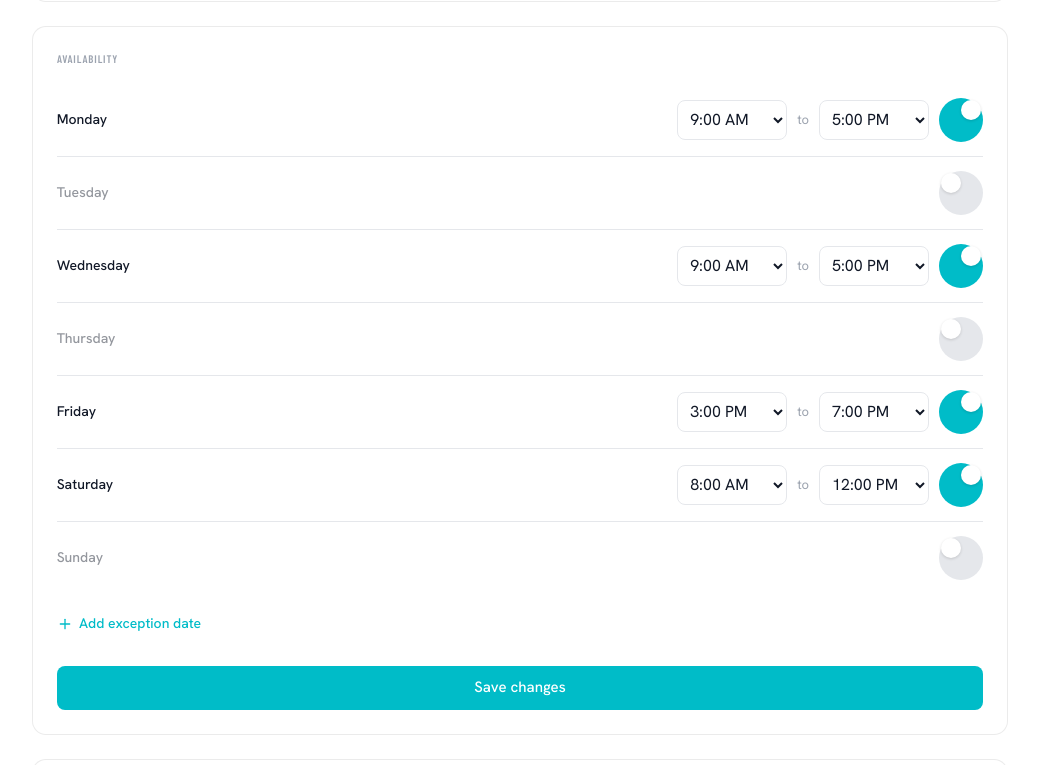
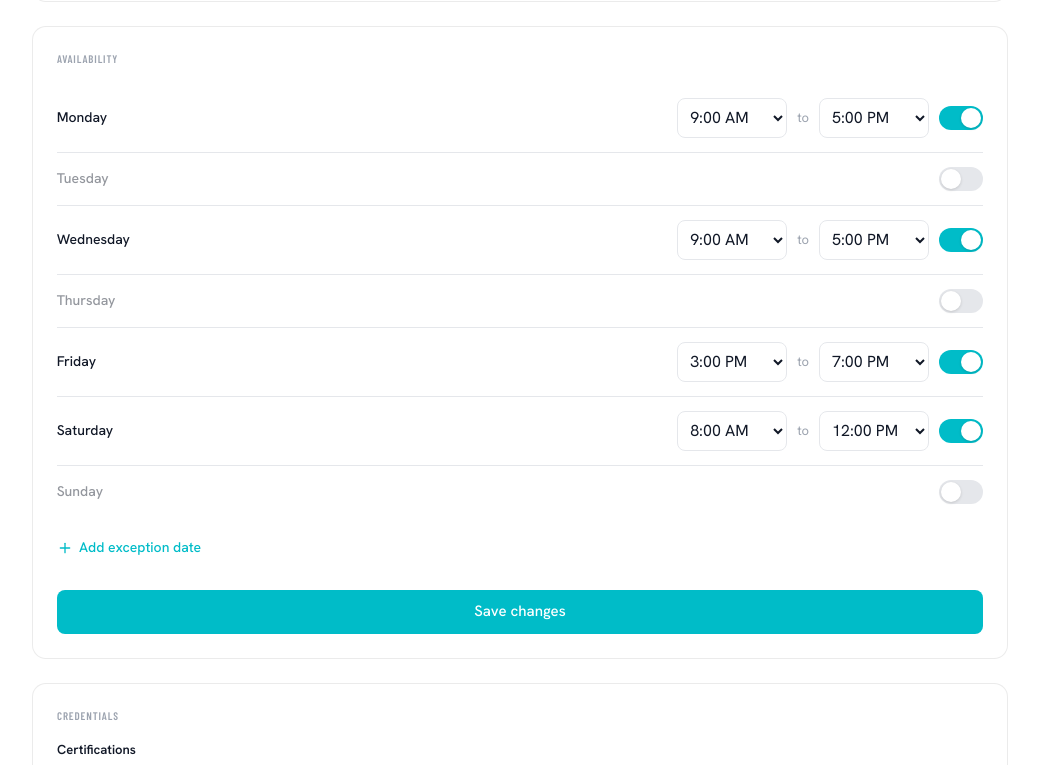
Before and after one commit to winstonkjames6-ops/farm-app, a Next.js app: page /dashboard/trainer/profile in a window 1280 px wide. Shown: the part 3355-4120 px from the top of the page, without its empty margins (240-1279 px from the left). Built offline with nearby package versions, Linux system fonts and the light colour scheme; a web font is replaced by a local one.

Commit message:
fix toggle switch rendering

```diff
--- a/app/dashboard/trainer/profile/page.tsx
+++ b/app/dashboard/trainer/profile/page.tsx
@@ -864,7 +864,34 @@ function AvailabilitySection() {
                     </select>
                   </>
                 )}
-                <ToggleSwitch on={d.enabled} onChange={() => toggleDay(day)} />
+                <div
+                  onClick={() => toggleDay(day)}
+                  style={{
+                    width: '44px',
+                    height: '24px',
+                    borderRadius: '999px',
+                    background: d.enabled ? '#00BCC8' : '#E5E7EB',
+                    position: 'relative',
+                    cursor: 'pointer',
+                    flexShrink: 0,
+                    transition: 'background 0.2s ease',
+                    display: 'inline-block',
+                  }}
+                >
+                  <div
+                    style={{
+                      width: '20px',
+                      height: '20px',
+                      borderRadius: '50%',
+                      background: '#FFFFFF',
+                      position: 'absolute',
+                      top: '2px',
+                      left: d.enabled ? '22px' : '2px',
+                      transition: 'left 0.2s ease',
+                      boxShadow: '0 1px 3px rgba(0,0,0,0.15)',
+                    }}
+                  />
+                </div>
               </div>
             </div>
           )
@@ -1119,10 +1146,64 @@ function NotificationsSection() {
             <div style={{ fontSize: '12px', color: T.ink2, fontFamily: "'Hanken Grotesk', sans-serif" }}>{row.description}</div>
           </div>
           <div style={{ width: '52px', flexShrink: 0, display: 'flex', justifyContent: 'center' }}>
-            <ToggleSwitch on={notifState[row.key].email} onChange={() => toggle(row.key, 'email')} />
+            <div
+              onClick={() => toggle(row.key, 'email')}
+              style={{
+                width: '44px',
+                height: '24px',
+                borderRadius: '999px',
+                background: notifState[row.key].email ? '#00BCC8' : '#E5E7EB',
+                position: 'relative',
+                cursor: 'pointer',
+                flexShrink: 0,
+                transition: 'background 0.2s ease',
+                display: 'inline-block',
+              }}
+            >
+              <div
+                style={{
+                  width: '20px',
+                  height: '20px',
+                  borderRadius: '50%',
+                  background: '#FFFFFF',
+                  position: 'absolute',
+                  top: '2px',
+                  left: notifState[row.key].email ? '22px' : '2px',
+                  transition: 'left 0.2s ease',
+                  boxShadow: '0 1px 3px rgba(0,0,0,0.15)',
+                }}
+              />
+            </div>
           </div>
           <div style={{ width: '52px', flexShrink: 0, display: 'flex', justifyContent: 'center' }}>
-            <ToggleSwitch on={notifState[row.key].sms} onChange={() => toggle(row.key, 'sms')} />
+            <div
+              onClick={() => toggle(row.key, 'sms')}
+              style={{
+                width: '44px',
+                height: '24px',
+                borderRadius: '999px',
+                background: notifState[row.key].sms ? '#00BCC8' : '#E5E7EB',
+                position: 'relative',
+                cursor: 'pointer',
+                flexShrink: 0,
+                transition: 'background 0.2s ease',
+                display: 'inline-block',
+              }}
+            >
+              <div
+                style={{
+                  width: '20px',
+                  height: '20px',
+                  borderRadius: '50%',
+                  background: '#FFFFFF',
+                  position: 'absolute',
+                  top: '2px',
+                  left: notifState[row.key].sms ? '22px' : '2px',
+                  transition: 'left 0.2s ease',
+                  boxShadow: '0 1px 3px rgba(0,0,0,0.15)',
+                }}
+              />
+            </div>
           </div>
         </div>
       ))}
```
